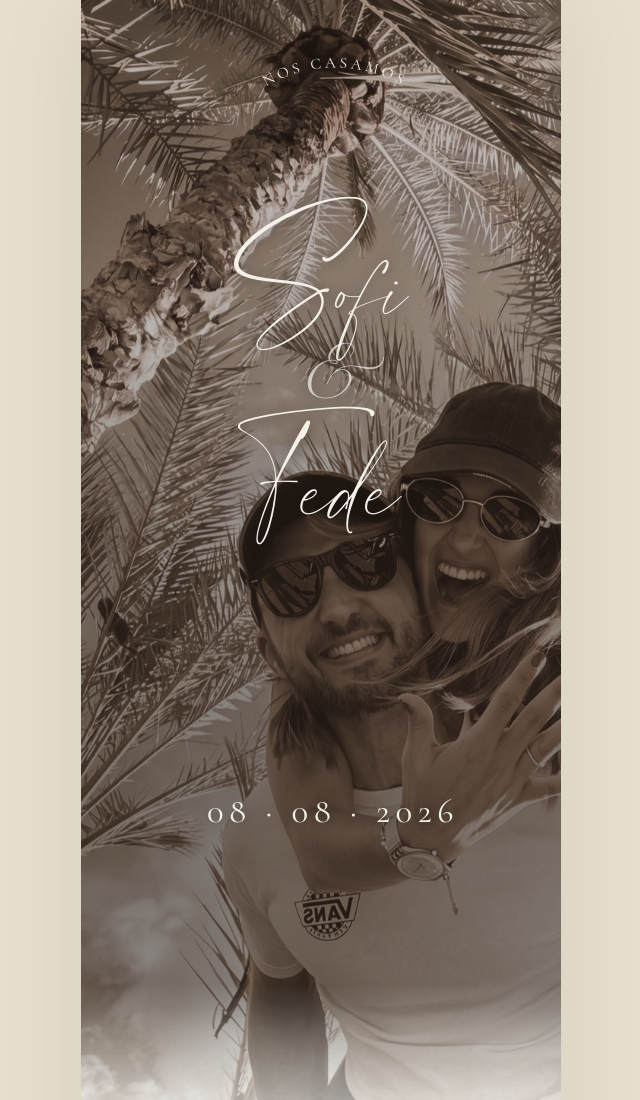
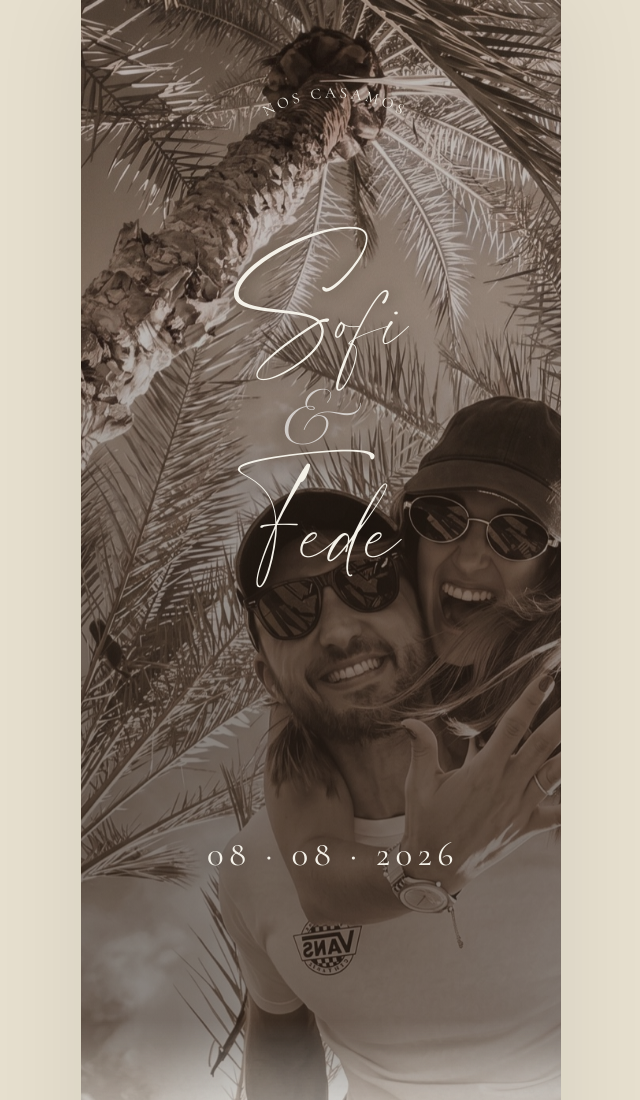
Before and after one commit to rafaelrillo/wedding-invitation-sofi-fede, a website: page index.html in a window 1280 px wide. Shown: the top 1100 px of the page, without its empty margins (319-959 px from the left). Drawn offline with nearby package versions, Linux system fonts and the light colour scheme; a web font is replaced by a local one.

Commit message:
visual: hero layout final — & en flujo flex, eyebrow abajo, foto recortada arriba

```diff
--- a/index.html
+++ b/index.html
@@ -364,7 +364,7 @@ if(!fotosOn)d.setAttribute("data-fotos","locked");})();</script>
   .stop-flora-top   { top: 0px; left: 50%; transform: translateX(calc(-50% - 35px)); width: 255px; }
   .stop-flora-right { top: -10px; right: -60px; transform: scaleX(-1); width: 200px; }
 
-  .hero-eyebrow { margin-top: -10px; margin-bottom: 65px; }
+  .hero-eyebrow { margin-top: 20px; margin-bottom: 65px; }
   /* width controla el tamano del SVG (texto + arco). 290px ≈ +10% sobre 264.
      translateX corre "Nos casamos" a la derecha para centrarlo OPTICAMENTE con
      los nombres (que quedan apoyados a la derecha por los swashes de A y S). */
@@ -380,7 +380,7 @@ if(!fotosOn)d.setAttribute("data-fotos","locked");})();</script>
     display: flex;
     flex-direction: column;
     align-items: center;
-    gap: 80px;
+    gap: 30px;
     line-height: 1;
     position: relative;
     font-weight: 400;
@@ -396,8 +396,7 @@ if(!fotosOn)d.setAttribute("data-fotos","locked");})();</script>
   }
   /* separar los nombres del centro: Agus sube 5px, Santi baja 5px (el & queda
      centrado entre los dos y asoma un poco mas). transform no afecta el flujo. */
-  .hero-names .name-group:first-of-type { transform: translateY(0); }
-  .hero-names .name-group:last-of-type  { transform: translateY(0); }
+  .hero-names .name-group:last-of-type  { margin-top: -20px; }
   /* nombres: inicial en script + resto del nombre en serif mayuscula.
      Sin escalon (translateX): el swash de la A script es ancho y el
      .stage tiene overflow:hidden, asi que cualquier empuje lateral lo
@@ -435,10 +434,7 @@ if(!fotosOn)d.setAttribute("data-fotos","locked");})();</script>
     font-size: 53px;
     line-height: 1;
     color: rgba(255, 255, 255, 0.65);
-    position: absolute;
-    top: 50%;
-    left: 50%;
-    transform: translate(calc(-50% + 23px), -50%);
+    align-self: center;
     text-align: center;
     z-index: 2;
     pointer-events: none;
@@ -473,14 +469,14 @@ if(!fotosOn)d.setAttribute("data-fotos","locked");})();</script>
   /* arranque (clase .anim, la agrega el JS): se oculta todo para la entrada */
   .hero-names.anim .ini,
   .hero-names.anim .rest { opacity: 0; transform: translateY(12px); }
-  .hero-names.anim .hero-amp { opacity: 0; transform: translate(calc(-50% + 23px), -50%) scale(.88); }
+  .hero-names.anim .hero-amp { opacity: 0; transform: scale(.88); }
 
   /* cada nombre entra al agregarse .show (JS, escalonado) */
   .hero-names.anim .ini.show,
   .hero-names.anim .rest.show { opacity: 1; transform: none; }
   /* el "&" entra con fundido + leve escala (mantiene su nudge optico +23px) */
   .hero-names.anim.amp-in .hero-amp {
-    opacity: 1; transform: translate(calc(-50% + 23px), -50%) scale(1);
+    opacity: 1; transform: scale(1);
     transition: opacity .8s ease, transform .8s cubic-bezier(.2,.7,.2,1);
   }
 
@@ -548,7 +544,7 @@ if(!fotosOn)d.setAttribute("data-fotos","locked");})();</script>
     background-size: cover, auto 125%;   /* foto con zoom 125% para poder recortar cielo */
     /* y al 100%: ancla la foto al fondo -> recorta mas cielo de arriba y SUBE
        a los novios en el cuadro. (Subir el 125% = mas zoom; mover el % = encuadre.) */
-    background-position: center, center 75%;  /* foto deslizada hacia abajo: recupera arriba, recorta abajo (jun 2026) */
+    background-position: center, center 82%;  /* foto deslizada hacia abajo: recupera arriba, recorta abajo (jun 2026) */
     background-repeat: no-repeat;
     border-radius: 0;   /* esquinas rectas (sin arco) */
     /* fade solo ABAJO: la foto se funde con el papel crema hacia la siguiente
@@ -1212,7 +1208,7 @@ if(!fotosOn)d.setAttribute("data-fotos","locked");})();</script>
     .reveal { opacity: 1; transform: none; transition: none; }
     /* hero: nombres y "&" visibles y en su lugar, sin animacion */
     .ini, .rest, .hero-amp { opacity: 1 !important; transform: none !important; }
-    .hero-amp { transform: translate(calc(-50% + 23px), -50%) !important; }
+    .hero-amp { transform: none !important; }
     .stop-wash { transition: opacity .4s ease; }
     /* hero: sin animaciones de entrada, todo visible y en su lugar */
     .hero-eyebrow, .hero-date, .hero-scroll, .hero-scroll span {
@@ -1685,7 +1681,7 @@ if(!fotosOn)d.setAttribute("data-fotos","locked");})();</script>
       agusIni.style.setProperty('--ink', 100);
       santiIni.style.setProperty('--ink', 100);
       gsap.set([agusRest, santiRest], { opacity: 0, y: 14 });
-      gsap.set(amp, { xPercent: -50, yPercent: -50, x: 23, opacity: 0, scale: 0.9 });
+      gsap.set(amp, { opacity: 0, scale: 0.9 });
 
       // La timeline ARRANCA recien cuando la fuente real (New Icon Script/Serif)
       // termino de cargar: asi los nombres jamas se dibujan con la fuente de
```
